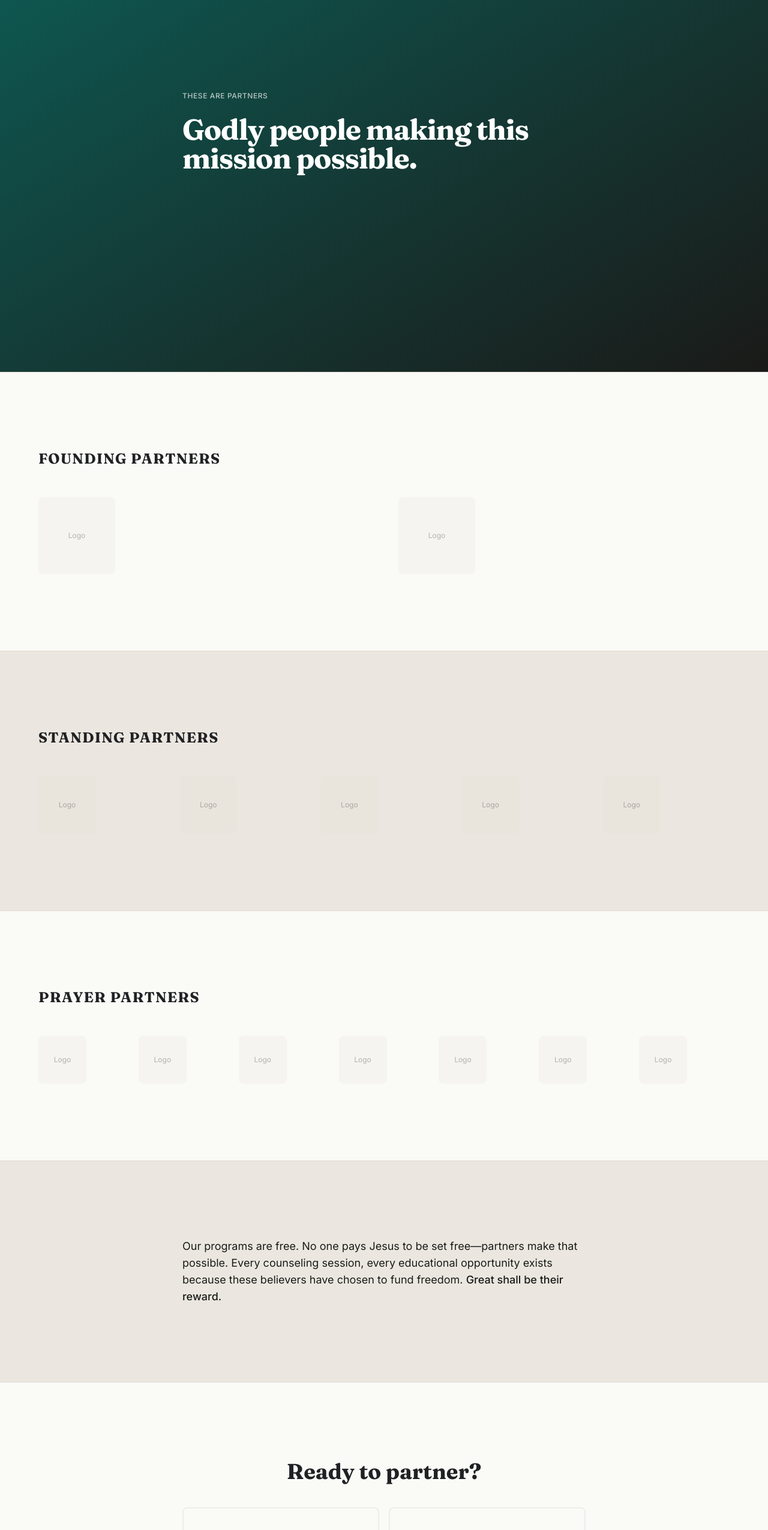
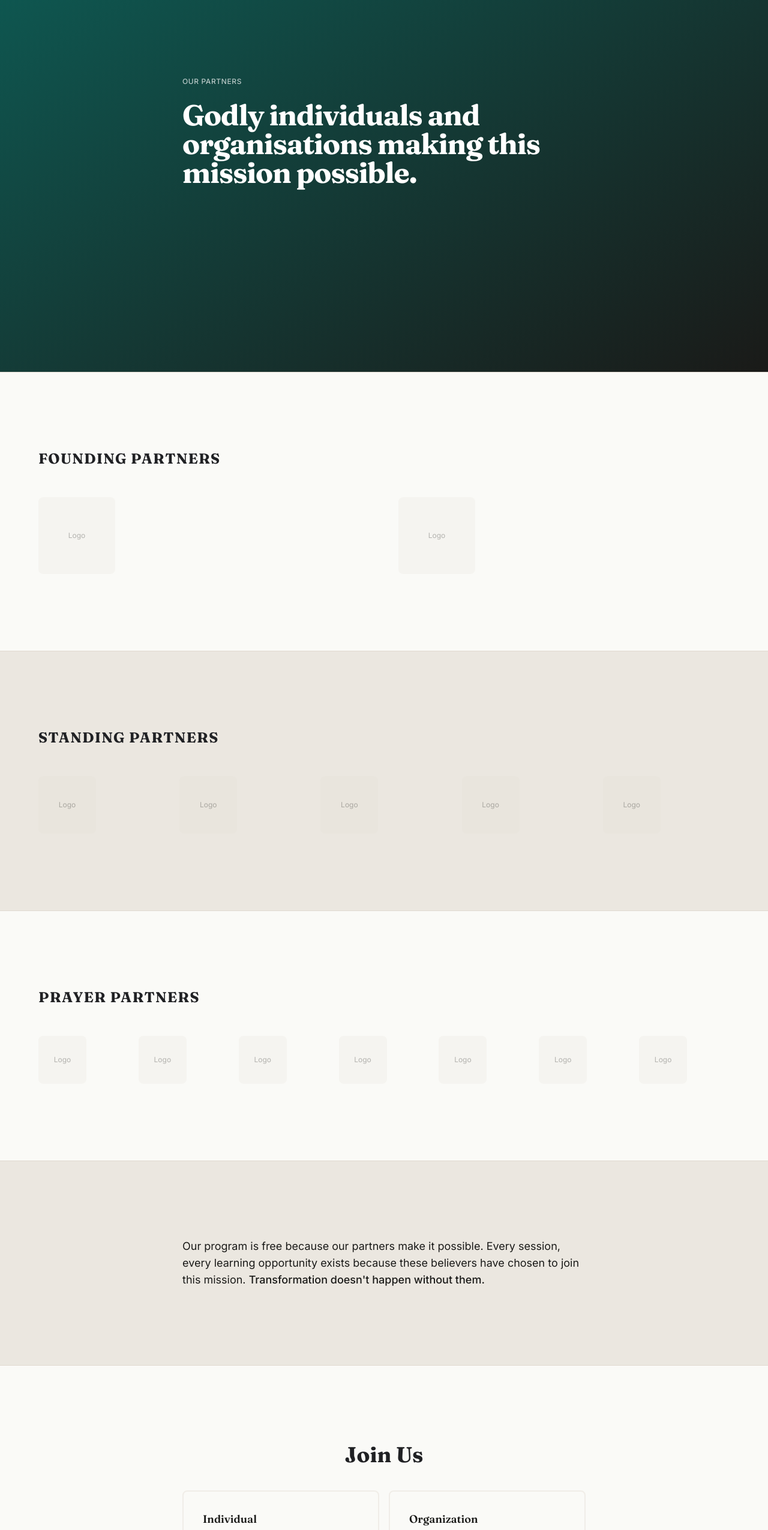
Before and after one commit to whoisjimilitan/restoration-community, a Next.js app in the folder apps/web/: page /partnership in a window 1280 px wide. Shown: the part 180-2731 px from the top of the page at 60% size. Built offline with nearby package versions, Linux system fonts and the light colour scheme.

Commit message:
polish: refine partnership page copy — 'Our Partners', 'Join Us', tighten 'Why This Matters'

```diff
--- a/apps/web/src/app/partnership/page.tsx
+++ b/apps/web/src/app/partnership/page.tsx
@@ -40,12 +40,12 @@ export default function PartnershipPage() {
       <section className="w-full min-h-screen flex flex-col justify-center bg-gradient-to-br from-rc-accent to-rc-text px-6 sm:px-8 md:px-12 py-24 md:py-32">
         <div className="max-w-2xl mx-auto w-full space-y-6">
           <div className={`transform transition-all duration-700 ${isLoaded ? 'opacity-100 translate-y-0' : 'opacity-0 translate-y-4'}`} style={{ transitionDelay: '120ms' }}>
-            <p className="text-xs font-medium text-white/70 uppercase tracking-wider">These Are Partners</p>
+            <p className="text-xs font-medium text-white/70 uppercase tracking-wider">Our Partners</p>
           </div>
 
           <div className={`transform transition-all duration-700 ${isLoaded ? 'opacity-100 translate-y-0' : 'opacity-0 translate-y-4'}`} style={{ transitionDelay: '240ms' }}>
             <h1 className="text-3xl sm:text-4xl md:text-5xl font-rc-serif font-bold text-white leading-tight tracking-tight">
-              Godly people making this mission possible.
+              Godly individuals and organisations making this mission possible.
             </h1>
           </div>
         </div>
@@ -127,7 +127,7 @@ export default function PartnershipPage() {
           className="max-w-2xl mx-auto"
         >
           <div className="space-y-6 text-base md:text-lg text-rc-text leading-relaxed font-light">
-            <p>Our programs are free. No one pays Jesus to be set free—partners make that possible. Every counseling session, every educational opportunity exists because these believers have chosen to fund freedom. <span className="font-medium">Great shall be their reward.</span></p>
+            <p>Our program is free because our partners make it possible. Every session, every learning opportunity exists because these believers have chosen to join this mission. <span className="font-medium">Transformation doesn't happen without them.</span></p>
           </div>
         </motion.div>
       </section>
@@ -147,7 +147,7 @@ export default function PartnershipPage() {
             {formStep === 'type' && (
               <div className="space-y-10">
                 <div className="space-y-4">
-                  <h2 className="text-3xl md:text-4xl font-rc-serif font-bold">Ready to partner?</h2>
+                  <h2 className="text-3xl md:text-4xl font-rc-serif font-bold">Join Us</h2>
                 </div>
                 <div className="grid md:grid-cols-2 gap-4">
                   <button onClick={() => handleTypeSelect('individual')} className="p-8 border-2 border-rc-border/40 hover:border-rc-accent/60 hover:shadow-md hover:bg-rc-accent/5 rounded-lg transition-all duration-300 text-left">
```
